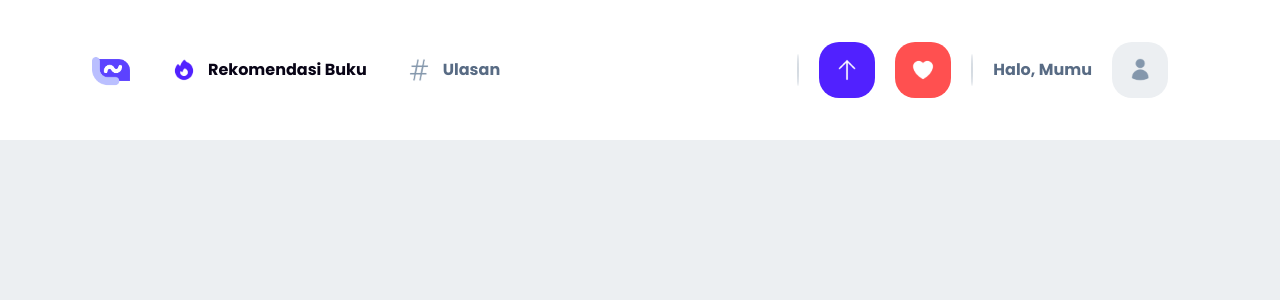
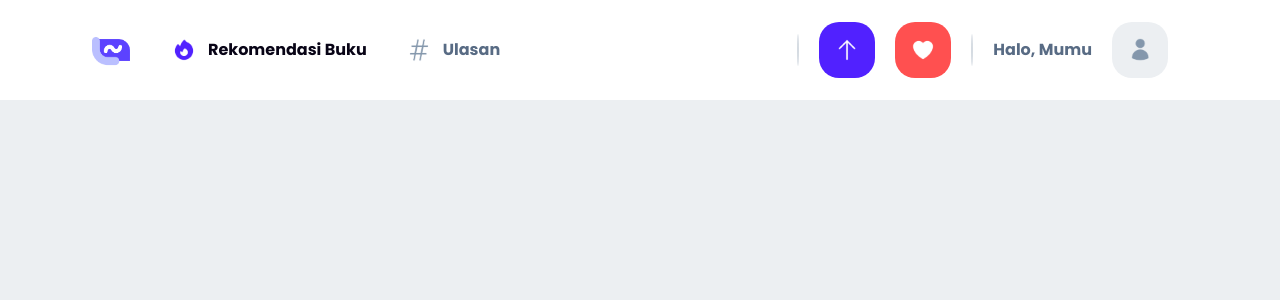
Before and after one commit to PBP23-A01/Litracker, a Django app: page /upvote_book/ in a window 1280 px wide. Shown: the top 300 px of the page. Run offline with Django 4.2, Linux system fonts and the light colour scheme.

Commit message:
navbar resize height

```diff
--- a/upvote_book/templates/upvote_book.html
+++ b/upvote_book/templates/upvote_book.html
@@ -7,7 +7,7 @@
 
 <!-- Desktop Navbar -->
 <div class="desktop">
-    <nav class="container-fluid d-flex flex-row justify-content-between g-0 fixed-top align-items-center" style="background-color: white; height: 140px; padding-inline: 80px; padding-block: 40px;">
+    <nav class="container-fluid d-flex flex-row justify-content-between g-0 fixed-top align-items-center" style="background-color: white; height: 100px; padding-inline: 80px; padding-block: 40px;">
         <div class="container-fluid col-lg-5 h-100 d-flex flex-row align-items-center justify-content-start" style="background-color: white;">
             <img src="{% static 'icon/logo nav.png' %}" alt="Logo Litracker" style="background-color: white; margin-right: 40px; width: 40px; height: 40px;">
             <div class=" g-0 d-flex flex-row align-items-center justify-content-start" style="background-color: white; margin-right: 40px; ">
```
